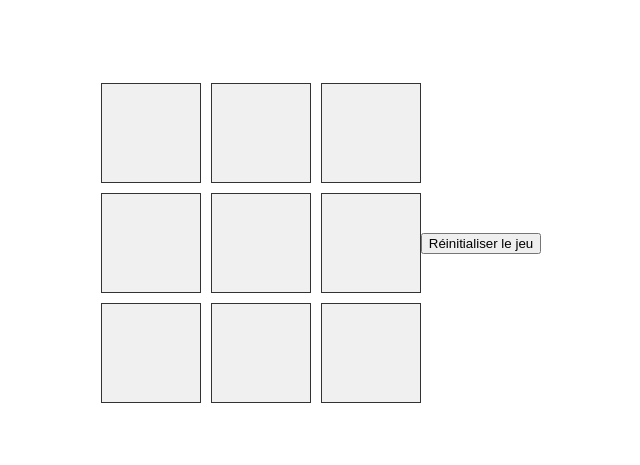
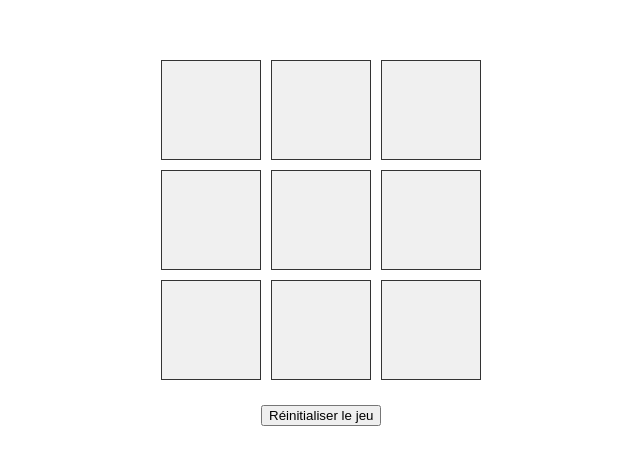
Before and after one commit to mgayvallet/morpion, a website built with Vite: page index.html in a window 1280 px wide. Shown: the part 157-622 px from the top of the page, without its empty margins (319-959 px from the left). Built offline with nearby package versions, Linux system fonts and the light colour scheme.

Commit message:
move btn reset

```diff
--- a/index.html
+++ b/index.html
@@ -7,6 +7,7 @@
     <title>Morpion</title>
 </head>
 <body>
+  <div class="game-container">
     <div class="morpion-grid">
       <div class="cell" id="cell-1"></div>
       <div class="cell" id="cell-2"></div>
@@ -19,6 +20,7 @@
       <div class="cell" id="cell-9"></div>
     </div>
     <button id="resetButton">Réinitialiser le jeu</button>
+  </div>
   <script src="main.js"></script>
 </body>
 </html>
--- a/style.css
+++ b/style.css
@@ -21,3 +21,8 @@ body {
   font-size: 2em;
   border: 1px solid #333;
 }
+
+#resetButton{
+  margin-left: 100px;
+  margin-top: 25px;
+}
```
Lines whose indentation alone changed are shown as unchanged.
